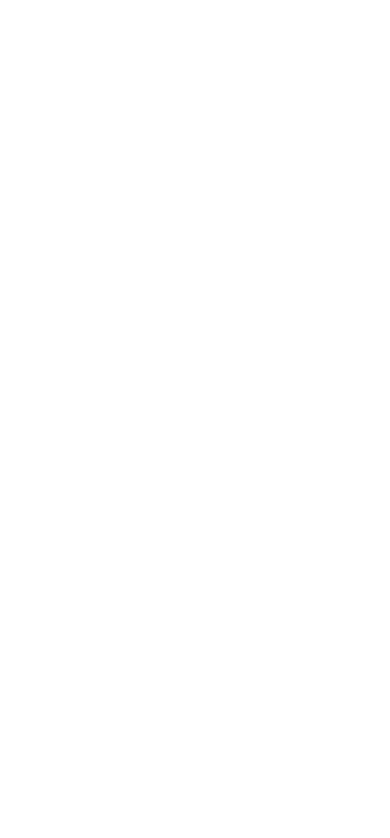
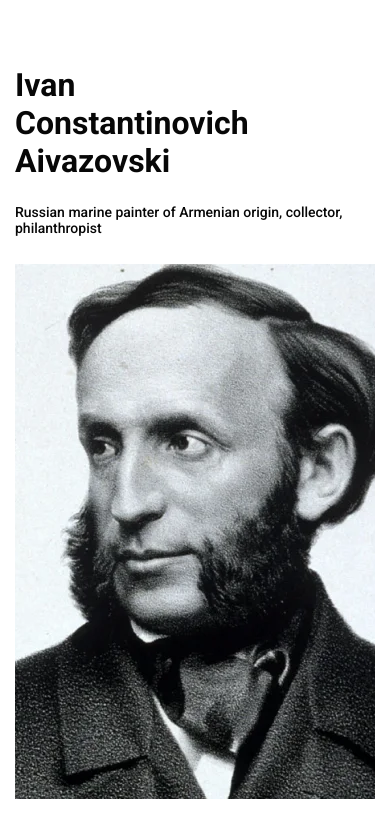
Before and after one commit to saprykinvictor/aivazovski_page, a plain HTML site: page index.html in a window 390 px wide. Drawn offline with Linux system fonts and the light colour scheme.

Commit message:
Add hero

```diff
--- a/index.css
+++ b/index.css
@@ -1,3 +1,4 @@
 @import url('styles/variables.css');
 @import url('styles/basic.css');
 @import url('styles/header.css');
+@import url('styles/hero.css');
--- a/index.html
+++ b/index.html
@@ -35,5 +35,22 @@
     </nav>
   </div>
 </header>
+
+<main aria-label="main">
+  <section class="hero" aria-label="hero-section">
+    <div class="container">
+      <h1 class="hero__title" aria-label="title">Ivan Constantinovich Aivazovski</h1>
+      <p class="hero__descr" aria-label="description">Russian marine painter of Armenian origin, collector, philanthropist</p>
+      <img
+      class="hero__image"
+      src="./assets/webp/hero (1).webp"
+      alt="photo of Aivazovski"
+      width="950"
+      height="535"
+      loading="lazy"
+      />
+    </div>
+  </section>
+</main>
 </body>
 </html>
--- a/styles/basic.css
+++ b/styles/basic.css
@@ -5,6 +5,9 @@
 body {
   margin: 0;
    font-family: "Roboto", sans-serif;
+   font-size: 18px;
+   font-weight: 500;
+   color: var(--black);
    background-color: var(--bg-main);
 }
 
@@ -19,6 +22,13 @@ a {
   color: inherit;
 }
 
+h1,
+h2,
+h3,
+p {
+  margin: 0;
+}
+
 .container {
   margin: 0 auto;
   padding: 0 15px;
--- /dev/null
+++ b/styles/hero.css
@@ -0,0 +1,36 @@
+.hero {
+  padding-block: 46px 70px;
+  text-align: center;
+}
+.hero__title {
+  margin-bottom: 22px;
+  font-weight: 700;
+  font-size: 45px;
+}
+
+.hero__descr {
+  margin-bottom: 35px;
+}
+
+.hero__image {
+  width: 100%;
+  object-fit: cover;
+}
+
+@media (max-width: 480px) {
+  .hero {
+    padding-block: 66px 78px;
+    text-align: left;
+  }
+
+  .hero__title {
+    margin-bottom: 24px;
+    font-size: 32px;
+    max-width: 250px;
+  }
+
+  .hero__descr {
+    margin-bottom: 28px;
+    font-size: 14px;
+  }
+}
```
